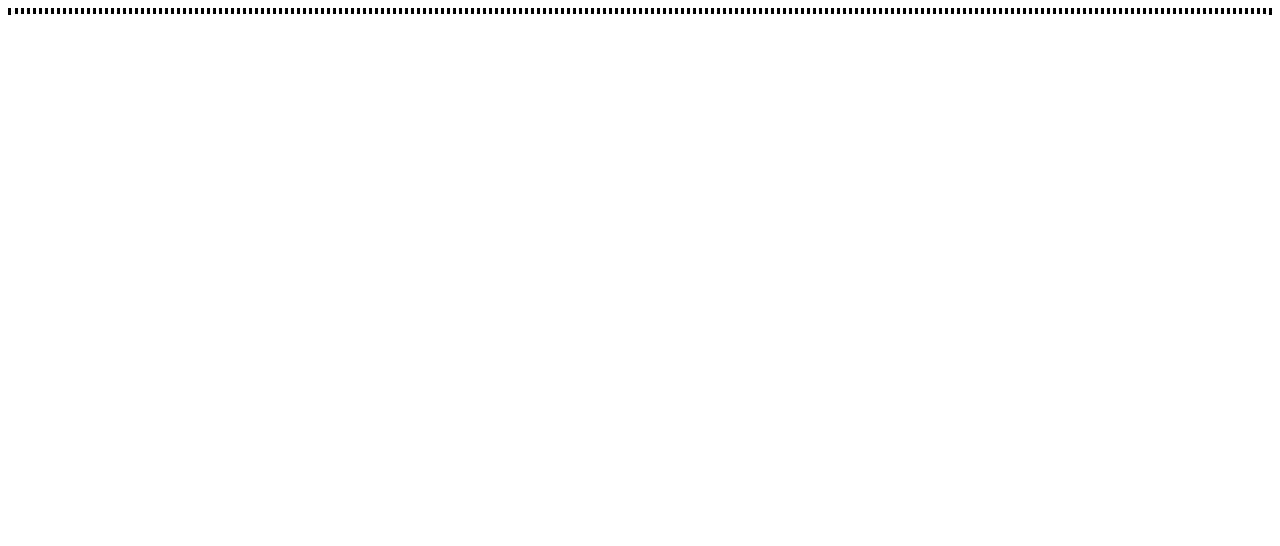
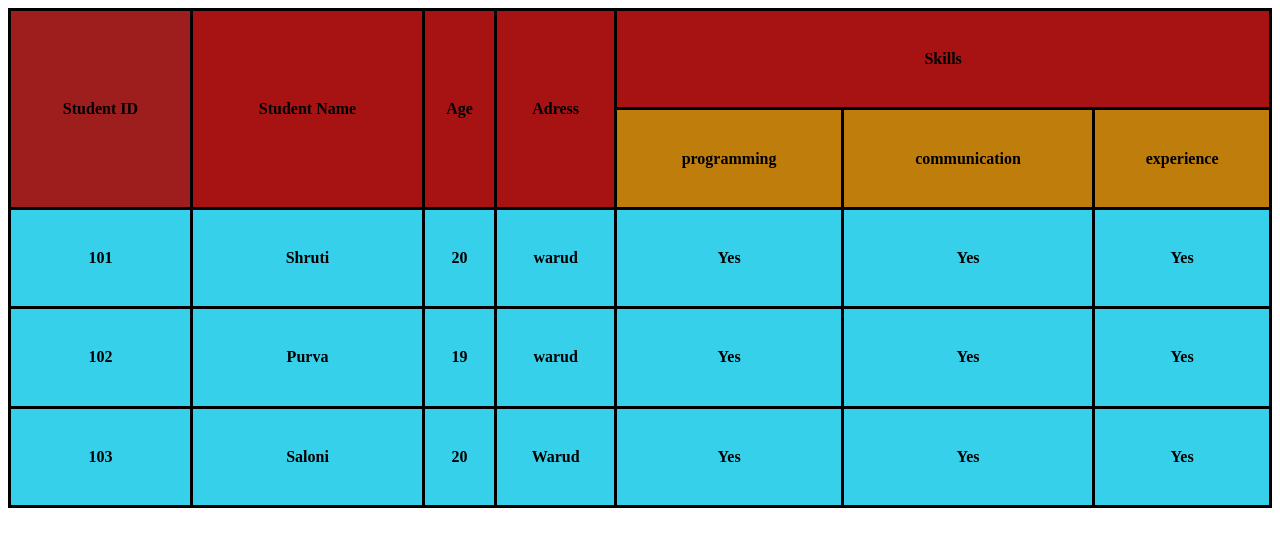
Before and after one commit to shrutigayki/HTML_projects, a plain HTML site: page tdl-student-data.html in a window 1280 px wide. Drawn offline with Linux system fonts and the light colour scheme.

Commit message:
Add files via upload

```diff
--- a/tdl-student-data.html
+++ b/tdl-student-data.html
@@ -1,13 +1,79 @@
 <!DOCTYPE html>
 <html>
-    <head>
-        <title>Student Deta</title>
-    </head>
-    <body>
-<table style="width:100%;hight:500px;border-style:dotted;border-color:black;border-width:3px;border-collapse: ;"></table>
-<tr>
+
+<head>
+    <title>Thusday Assignment</title>
+</head>
+
+<body>
+    <table
+        style="border-style: solid; border-color: black; border-width: 3px; width: 100%; height: 500px; border-collapse: collapse;">
 
 
-</tr>
+        <tr>
+            <!--first row-->
+            <th rowspan="2" style="border-style:solid;border-color: black; border-width: 2px;background-color: rgb(158, 29, 29);">Student ID</th>
+
+            <th rowspan="2" style="border-style:solid;border-color: black; border-width: 3px;background-color:rgb(167, 19, 19)">Student Name</th>
+
+            <th  rowspan="2"style="border-style:solid;border-color: black; border-width: 3px; background-color:rgb(167, 19, 19)">Age</th>
+            <th  rowspan="2"style="border-style:solid;border-color: black; border-width: 3px;background-color:rgb(167, 19, 19)">Adress</th>
+            <th  colspan="3"style="border-style:solid;border-color: black; border-width: 3px;background-color:rgb(167, 19, 19)">Skills</th>
+
+        </tr>
+        <tr>
+            <!--second row-->
+            <th style="border-style:solid;border-color: black; border-width: 3px;background-color:rgb(191, 125, 12)">programming</th>
+
+            <th style="border-style:solid;border-color: black; border-width: 3px;background-color:rgb(191, 125, 12)">communication</th>
+
+            <th style="border-style:solid;border-color: black; border-width: 3px;background-color:rgb(191, 125, 12)">experience</th>
+
+        </tr>
+        <tr>
+            <!--third row-->
+            <th style="border-style:solid;border-color: black; border-width: 3px;background-color:rgba(37, 204, 234, 0.912)">101</th>
+
+            <th style="border-style:solid;border-color: black; border-width: 3px;background-color:rgba(37, 204, 234, 0.912)">Shruti</th>
+
+            <th style="border-style:solid;border-color: black; border-width: 3px;background-color:rgba(37, 204, 234, 0.912)">20</th>
+
+            <th style="border-style:solid;border-color: black; border-width: 3px;background-color:rgba(37, 204, 234, 0.912)">warud</th>
+            <th style="border-style:solid;border-color: black; border-width: 3px;background-color:rgba(37, 204, 234, 0.912)">Yes</th>
+            <th style="border-style:solid;border-color: black; border-width: 3px;background-color:rgba(37, 204, 234, 0.912)">Yes</th>
+            <th style="border-style:solid;border-color: black; border-width: 3px;background-color:rgba(37, 204, 234, 0.912)">Yes</th>
+
+        </tr>
+        <tr>
+            <!--forth row-->
+            <th style="border-style:solid;border-color: black; border-width: 3px;background-color:rgba(37, 204, 234, 0.912)">102</th>
+
+            <th style="border-style:solid;border-color: black; border-width: 3px;background-color:rgba(37, 204, 234, 0.912)">Purva</th>
+
+            <th style="border-style:solid;border-color: black; border-width: 3px;background-color:rgba(37, 204, 234, 0.912)">19</th>
+
+            <th style="border-style:solid;border-color: black; border-width: 3px;background-color:rgba(37, 204, 234, 0.912)">warud</th>
+            <th style="border-style:solid;border-color: black; border-width: 3px;background-color:rgba(37, 204, 234, 0.912)">Yes</th>
+            <th style="border-style:solid;border-color: black; border-width: 3px;background-color:rgba(37, 204, 234, 0.912)">Yes</th>
+            <th style="border-style:solid;border-color: black; border-width: 3px;background-color:rgba(37, 204, 234, 0.912)">Yes</th>
+
+        </tr>
+        <tr>
+            <!--five row-->
+            <th style="border-style:solid;border-color: black; border-width: 3px;background-color:rgba(37, 204, 234, 0.912)">103</th>
+
+            <th style="border-style:solid;border-color: black; border-width: 3px;background-color:rgba(37, 204, 234, 0.912)">Saloni</th>
+
+            <th style="border-style:solid;border-color: black; border-width: 3px;background-color:rgba(37, 204, 234, 0.912)">20</th>
+
+            <th style="border-style:solid;border-color: black; border-width: 3px;background-color:rgba(37, 204, 234, 0.912)">Warud</th>
+            <th style="border-style:solid;border-color: black; border-width: 3px;background-color:rgba(37, 204, 234, 0.912)">Yes</th>
+            <th style="border-style:solid;border-color: black; border-width: 3px;background-color:rgba(37, 204, 234, 0.912)">Yes</th>
+            <th style="border-style:solid;border-color: black; border-width: 3px;background-color:rgba(37, 204, 234, 0.912)">Yes</th>
+
+        </tr>
+    </table>
+
 </body>
+
 </html>
```
Also changed, not shown: index-old.html (+3 -1 lines).
